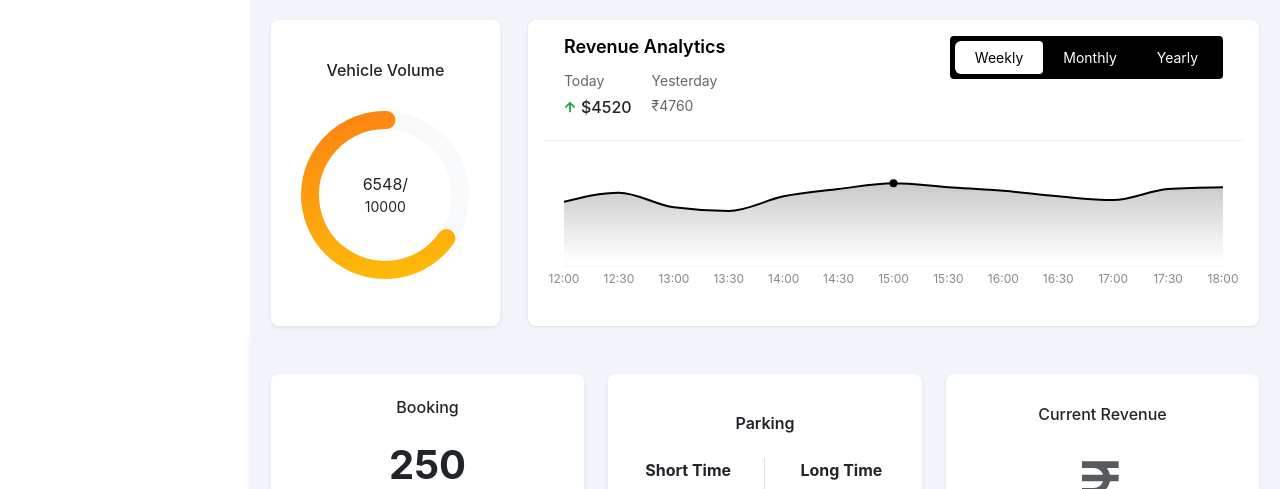
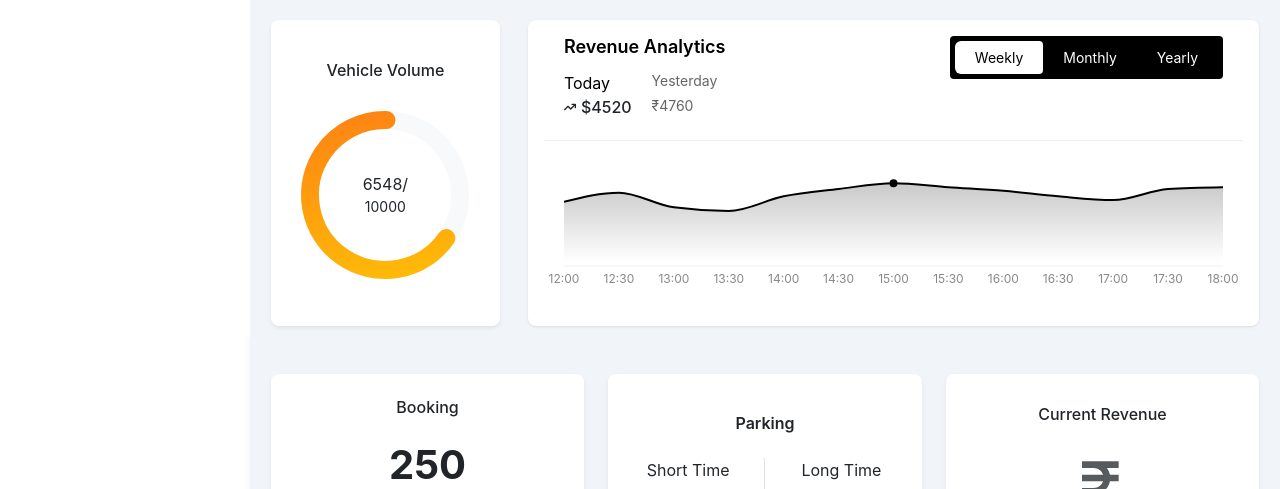
Before and after one commit to riyanseevaghasiya1/parking-managemnt, a React (Create React App) app: page /dashboard in a window 1280 px wide. Shown: the part 463-952 px from the top of the page. Built offline with nearby package versions, Linux system fonts and the light colour scheme; sample sign-in values are in the browser's storage.

Commit message:
riyansee28-07

```diff
--- a/src/components/ParkingPanel.js
+++ b/src/components/ParkingPanel.js
@@ -8,12 +8,12 @@ const ParkingPanel = () => {
         <h6 className="mb-4 fw-semibold fs-6">Parking</h6>
         <Row className="align-items-center justify-content-center">
           <Col xs={6} className='border-end'>
-            <p className="fw-bolder mb-3">Short Time</p>
+            <p className="mb-3">Short Time</p>
             <h3 className="fw-bold mb-3">165</h3>
             <p className="text-muted small mb-0">Booked Today</p>
           </Col>
           <Col xs={6}>
-            <p className="fw-bold mb-3">Long Time</p>
+            <p className=" mb-3">Long Time</p>
             <h3 className="fw-bold mb-3">55</h3>
             <p className="text-muted small mb-0">Booked Today</p>
           </Col>
--- a/src/components/RevenueAnalytics.js
+++ b/src/components/RevenueAnalytics.js
@@ -1,6 +1,6 @@
 import React, { useState } from 'react';
 import { Container } from 'react-bootstrap';
-import { FaArrowUp } from 'react-icons/fa';
+import { FaArrowTrendUp } from "react-icons/fa6";
 import { AreaChart, Area, XAxis, Tooltip, ResponsiveContainer } from 'recharts';
 import 'bootstrap/dist/css/bootstrap.min.css';
 import '../styles/RevenueAnalytics.css';
@@ -71,9 +71,9 @@ const RevenueAnalytics = () => {
             <h2 className="revenue-title">Revenue Analytics</h2>
             <div className="metrics-container">
               <div className="metric-box">
-                <div className="metric-label">Today</div>
+                <div className="metric-labelone">Today</div>
                 <div className="metric-value">
-                  <FaArrowUp className="arrow-up" /> $4520
+                  <FaArrowTrendUp className="arrow-up" /> $4520
                 </div>
               </div>
               <div className="metric-box ml-4">
--- a/src/styles/RevenueAnalytics.css
+++ b/src/styles/RevenueAnalytics.css
@@ -33,7 +33,9 @@
     color: #666;
     margin-bottom: 4px;
   }
-
+  .metric-labelone{
+    color: #000;
+  }
   .metric-value {
     font-size: 16px;
     font-weight: 500;
@@ -42,7 +44,7 @@
   }
 
   .arrow-up {
-    color: #28a745;
+    /* color: #28a745; */
     margin-right: 5px;
     font-size: 12px;
   }
```
